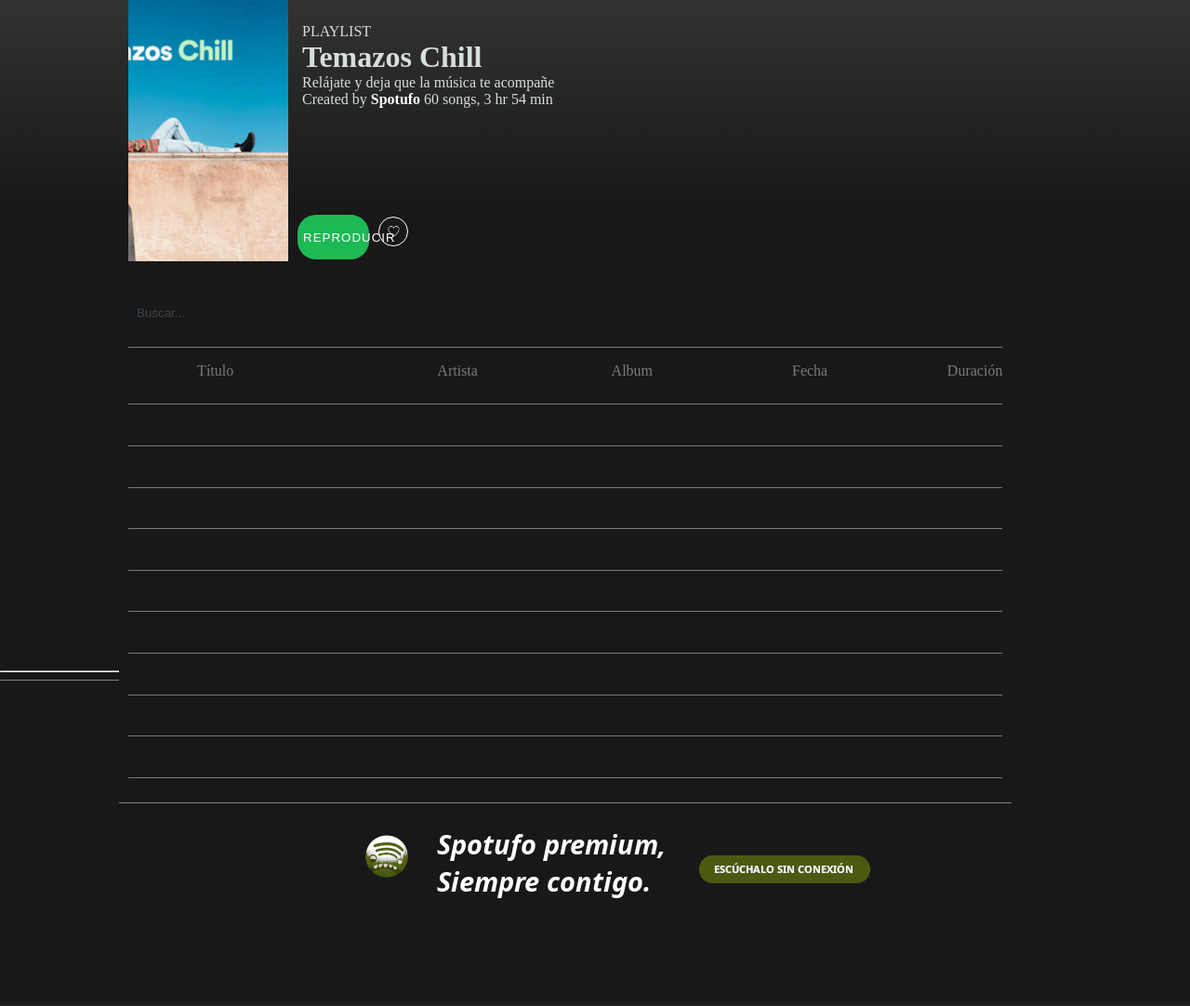
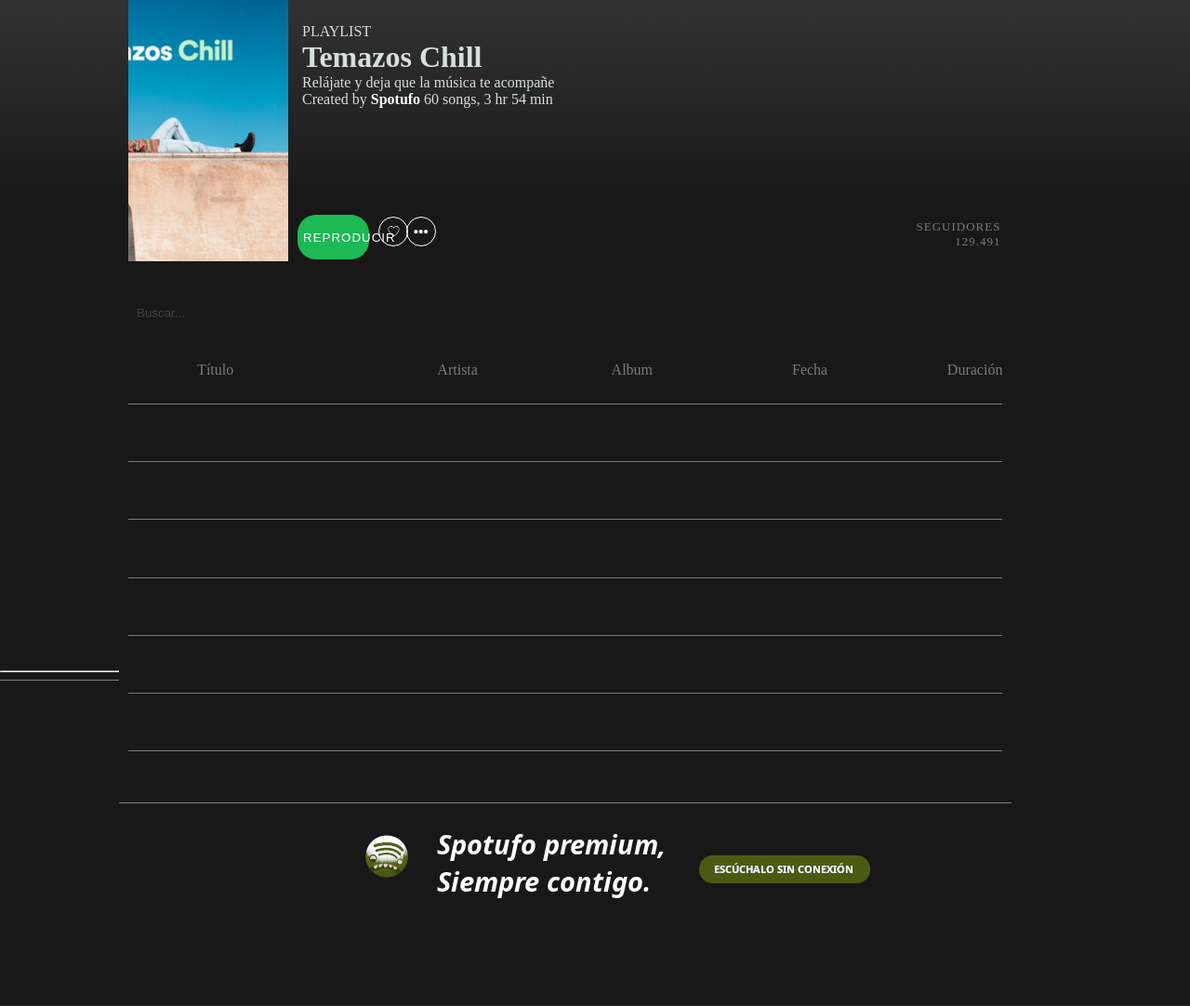
Before and after one commit to adrianvilchez/Spotufo, a PHP site: page /html/temazosChill.html in a window 1280 px wide. Shown: the part 118-1200 px from the top of the page at 93% size. Run offline with PHP 8.4, Linux system fonts and the light colour scheme; some libraries are stand-ins or nearby versions.

Commit message:
Adición de botones y modificación del script del scroll

```diff
--- a/css/principal.css
+++ b/css/principal.css
@@ -87,7 +87,7 @@ a:link
 .menuReproduccion {
   float: left;
   height: 8%;
-  width: 73%;
+  width: 75%;
   /* background-color: black; */
 }
 
--- a/css/temazosChill.css
+++ b/css/temazosChill.css
@@ -76,12 +76,14 @@
   height: 85%;
   /* background: red; */
   margin-bottom: 15%;
+  margin-right: 0.5%;
 }
 
 .botonReproducir {
   width: 100%;
   height: 70%;
   margin-top: 10%;
+
 
   border-radius: 20px 20px 20px 20px;
   -moz-border-radius: 20px 20px 20px 20px;
@@ -93,22 +95,20 @@
   background: #1DB954;
 }
 
-.botonReproducir:hover, .botonFav:hover {
+.botonReproducir:hover, .botonFav:hover, .botonMas:hover {
   -webkit-transform: scale(1.05);
   -ms-transform: scale(1.05);
   transform: scale(1.05);
 }
 
-.fav {
+.fav, .mas {
   float: left;
   width: 4%;
   height: 28%;
   margin-top: 1.1%;
-  margin-left: 0.5%;
-  margin-right: 0.5%;
 }
 
-.fav img {
+.fav img, .mas img {
   margin: 0 auto;
   border-radius: 50px 50px 50px 50px;
   -moz-border-radius: 50px 50px 50px 50px;
@@ -118,13 +118,26 @@
 
 }
 
-.botonFav {
+.botonFav, .botonMas {
   margin: 0 auto;
   border-radius: 50px 50px 50px 50px;
   -moz-border-radius: 50px 50px 50px 50px;
   -webkit-border-radius: 50px 50px 50px 50px;
   border: 0px solid #000000;
   background: transparent;
+}
+
+.seguidores {
+  float: left;
+  width: 80%;
+  height: 100%;
+}
+
+.seguidores p {
+  text-align: right;
+  font-size: small;
+  letter-spacing: 1px;
+  color: #7B7B7B;
 }
 
 .encabezadoCanciones {
@@ -233,7 +246,7 @@
     position: fixed;
     width: 72.8%;
     height: 5%;
-    top: 7%;
+    top: 8.1%;
     left: 9.75%;
     background: #333333;
 }
@@ -246,7 +259,7 @@
   width: 20%;
   height: 60%;
   text-align: right;
-  border-top: 1px solid #7B7B7B;
+  /* border-top: 1px solid #7B7B7B; */
 }
 
 .tituloCanciones {
@@ -288,7 +301,7 @@
 
 .canciones {
   width: 98%;
-  height: 10%;
+  height: 14%;
   /* background: green; */
   border-top: 1px solid #7B7B7B;
   margin-left: 1%;
--- a/html/temazosChill.html
+++ b/html/temazosChill.html
@@ -90,6 +90,12 @@
                 <div class="fav">
                   <button type="button" name="button" class="botonFav"><img src="../imagenes/empty_fav.png" width="30px" height="30px" alt=""></button>
 
+                </div>
+                <div class="mas">
+                  <button type="button" name="button" class="botonMas"><img src="../imagenes/more.png" width="30px" height="30px" alt=""></button>
+                </div>
+                <div class="seguidores">
+                  <p>SEGUIDORES <br>129.491</p>
                 </div>
               </div>
 
--- a/js/scroll.js
+++ b/js/scroll.js
@@ -1,11 +1,11 @@
 function myFunction() {
 
   if ($(".temazosChillScroll").scrollTop() > 290){
-
         $('.nombreCanciones').addClass("fixed").fadeIn();
+        $('.menuReproduccion').css('border-bottom', '1px solid #7B7B7B');
   }
   else {
-
         $('.nombreCanciones').removeClass("fixed");
+        $('.menuReproduccion').css('border-bottom', '0px solid');
   }
 }
```
Also changed, not shown: imagenes/more.png (added), 1 other file.
